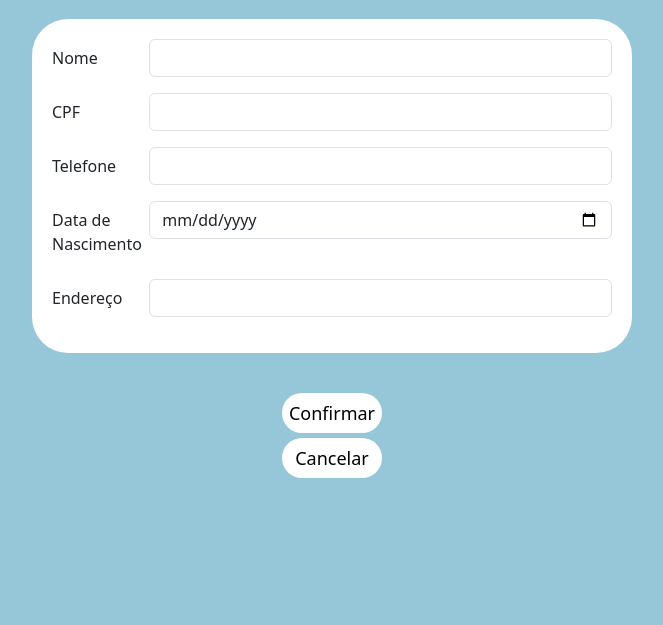
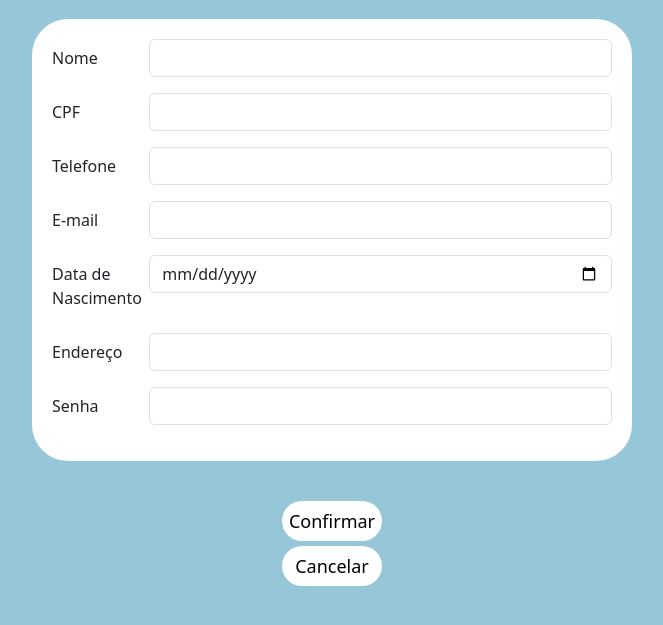
Before and after one commit to marcosvianaap/vrumvrumlocadora, a Flask app: page /administrador/funcionarios/criarFuncionario in a window 1280 px wide. Shown: the part 151-776 px from the top of the page, without its empty margins (308-971 px from the left). Run offline with Flask 3, Linux system fonts and the light colour scheme; some libraries are stand-ins or nearby versions.

Commit message:
Adicionado campos no formulário de criação de funciónario
Adicionado os campos E-mail e senha no formulário de criação de funcionários

```diff
--- a/templates/criar_funcionario.html
+++ b/templates/criar_funcionario.html
@@ -33,6 +33,12 @@ Teste
           </div>
         </div>
         <div class="row mb-3">
+          <label for="email" class="col-sm-2 col-form-label">E-mail</label>
+          <div class="col-sm-10">
+            <input type="text" class="form-control" id="email" aria-describedby="">
+          </div>
+        </div>
+        <div class="row mb-3">
           <label for="dataNascimento" class="col-sm-2 col-form-label">Data de Nascimento</label>
           <div class="col-sm-10">
             <input type="date" class="form-control" id="dataNascimento" aria-describedby="">
@@ -42,6 +48,12 @@ Teste
           <label for="endereco" class="col-sm-2 col-form-label">Endereço</label>
           <div class="col-sm-10">
             <input type="text" class="form-control" id="endereco" aria-describedby="">
+          </div>
+        </div>
+        <div class="row mb-3">
+          <label for="senha" class="col-sm-2 col-form-label">Senha</label>
+          <div class="col-sm-10">
+            <input type="password" class="form-control" id="senha" aria-describedby="">
           </div>
         </div>
       </div>
```
